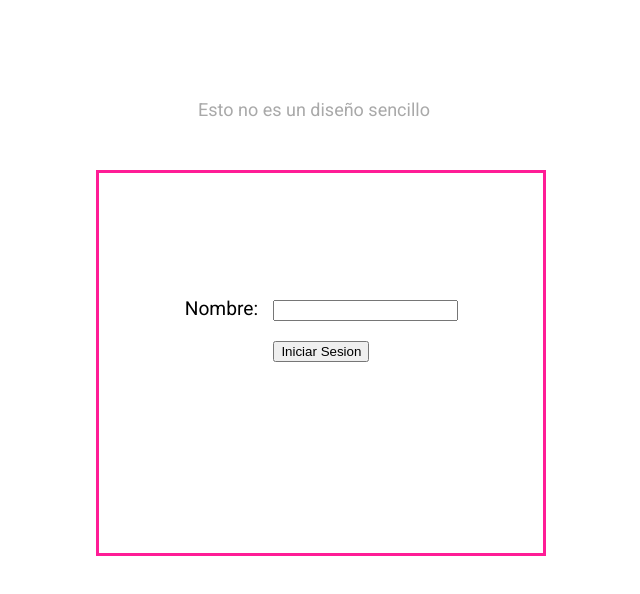
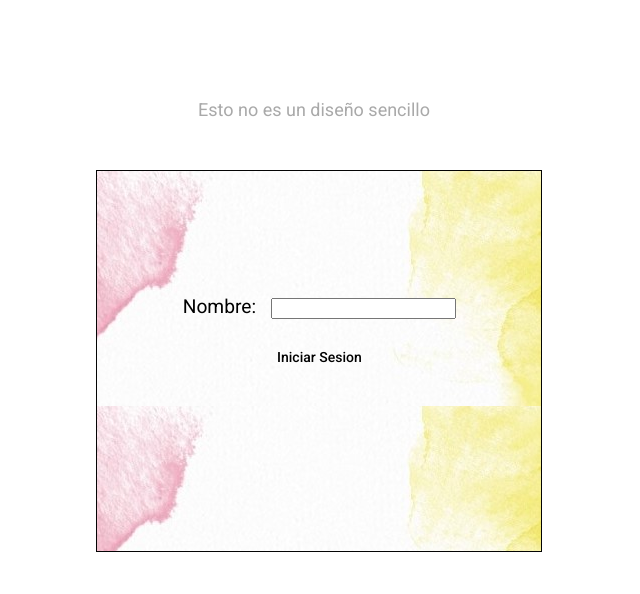
Before and after one commit to cepebel/sessionStorageExercise, an Angular app in the folder userSessionCris/: page /log-in in a window 1280 px wide. Shown: the top 594 px of the page, without its empty margins (326-966 px from the left). Built offline with nearby package versions, Linux system fonts and the light colour scheme.

Commit message:
Mejorado diseño SCSS

```diff
--- a/userSessionCris/src/app/app.module.ts
+++ b/userSessionCris/src/app/app.module.ts
@@ -11,6 +11,8 @@ import { CourseCardComponent } from './course-card/course-card.component';
 import {MatCardModule} from '@angular/material/card';
 import {MatTabsModule} from '@angular/material/tabs';
 import {BrowserAnimationsModule} from '@angular/platform-browser/animations'
+import {MatButtonModule} from '@angular/material/button';
+import {MatIconModule} from '@angular/material/icon';
 
 
 @NgModule({
@@ -28,7 +30,9 @@ import {BrowserAnimationsModule} from '@angular/platform-browser/animations'
     MatCardModule,
     MatAutocompleteModule,
     MatTabsModule,
-    BrowserAnimationsModule
+    BrowserAnimationsModule,
+    MatButtonModule,
+    MatIconModule
 
   ],
   providers: [],
--- a/userSessionCris/src/app/login-form/login-form.component.html
+++ b/userSessionCris/src/app/login-form/login-form.component.html
@@ -7,6 +7,6 @@
     <form #logInForm = "ngForm"  (ngSubmit)="iniciarSesion(logInForm)" class = "form-simple"  >
         <label class = "label" for ="name ">Nombre:</label>
         <input id ="name" name = "firstName" ngModel required #firstName = 'ngModel'><br>
-        <button class="button">Iniciar Sesion</button>
+        <button mat-button class="button">Iniciar Sesion</button>
     </form>
 </div>
--- a/userSessionCris/src/app/login-form/login-form.component.scss
+++ b/userSessionCris/src/app/login-form/login-form.component.scss
@@ -13,12 +13,13 @@
     width: 30%;
     height: 40%;
     border-style: solid;
-    border-width: 3px;
-    border-color: rgb(255, 29, 150);
+    border-width: 1px;
+    border-color: rgb(4, 4, 4);
+    background-image: url(../../assets/images/background-div.jpg);
     .label{
         margin-right: 15px;
     }
-    .button{
+    .mat-button{
         margin: 20px;
     }
 }
--- a/userSessionCris/src/app/welcome-page/welcome-page.component.html
+++ b/userSessionCris/src/app/welcome-page/welcome-page.component.html
@@ -1,10 +1,14 @@
-<div class="div-welcome">
-    <button class="button-logging" type="button" routerLink="/log-in" (click)="cerrarSesion()">Log Out</button>
-    <p class="p-user">Bienvenido {{myUser.name}}</p>
-
-</div>
+<header class="header-welcome">
+    <button mat-button  type="button" routerLink="/log-in" (click)="cerrarSesion()">
+        <mat-icon>
+            logout
+        </mat-icon>
+        Logout
+    </button>
+    <p class="p-user">Bienvenido {{myUser.name}} {{myUser.surname}}</p>
+</header>
 <div class = "div-main">
-    Babel University te invita a aprender. ¿Cómo van esos cursos?
+    <p class = "p-title">Babel University te invita a aprender. ¿Cómo van esos cursos?</p>
 </div>
 
 <app-course-card></app-course-card>
--- a/userSessionCris/src/app/welcome-page/welcome-page.component.scss
+++ b/userSessionCris/src/app/welcome-page/welcome-page.component.scss
@@ -1,27 +1,45 @@
-.div-welcome{
-    height: 20%;
+.header-welcome{
+    top:0;
+    height: 60px;
     width: 100%;
     display: flex;
     flex-direction: row-reverse;
     font-size: medium;
-    color:rgb(0, 0, 0);
-    vertical-align: middle;
+    color:white;
+    position: static;
+    background-color:  rgb(62, 62, 62);
+
 }
 .p-user{
-    padding: 10px;
-    margin-top:15px;
+    margin-top:5px;
+    padding: 15px;
+
 }
-.button-logging{
-    margin-top: 20px;
+.mat-button{
+    padding:5px;
     margin-left: 20px;
     margin-right: 20px;
-    height: 30px;
-    width: 70px;
+    margin-top: 5px;
+    margin-bottom: 10px;
+    vertical-align: baseline;
+    background-color: rgb(62, 62, 62);
+    color:white;
 }
 .div-main{
-    font-size:larger;
-    margin-left: 15%;
-    font-size: 30px;
-    margin-bottom: 10%;
+    position: relative;
+    height: 200px;
+    background-image:url(../../assets/images/background-div-gray.jpg);
+    background-size: cover;
 
 }
+.p-title{
+    position:relative;
+    padding-top: 30px;
+    height: 100%;
+    margin-left: 20%;
+    top:20px;
+    font-size:30px;
+    color:white;
+    font-weight: 600;
+
+}
```
Also changed, not shown: userSessionCris/datab.json (+7 -8 lines), userSessionCris/src/assets/images/background-div-gray.jpg (added), userSessionCris/src/assets/images/background-div.jpg (added).
